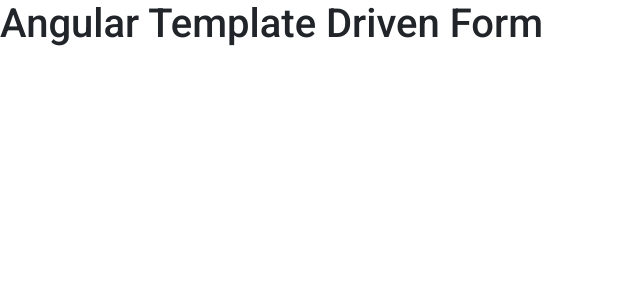
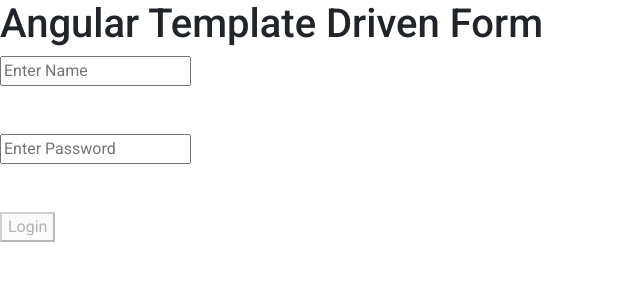
Before and after one commit to anil-sidhu/angular-12, an Angular app: page / in a window 1280 px wide. Shown: the top 300 px of the page, without its empty margins (0-640 px from the left). Built offline with nearby package versions, Linux system fonts and the light colour scheme.

Commit message:
done with tdf

```diff
--- a/src/app/app.component.html
+++ b/src/app/app.component.html
@@ -1 +1,12 @@
 <h1>{{ title }}</h1>
+<form #loginForm="ngForm" (ngSubmit)="loginUser(loginForm.value)">
+  <input type="email" required #name="ngModel" pattern="[a-zA-Z]+$" name="name" placeholder="Enter Name" ngModel />
+  <br />
+  <span *ngIf="name.invalid && name.touched" style="color: red;" >Please enter a Valid input</span><br />
+  <br />
+  <input type="password" name="password" minlength="2" required #password="ngModel" placeholder="Enter Password" ngModel />
+  <br />
+  <span *ngIf="password.invalid && password.touched" style="color: red;" >Please enter a Valid input</span><br />
+  <br />
+  <button [disabled]="loginForm.invalid">Login</button>
+</form>
--- a/src/app/app.component.ts
+++ b/src/app/app.component.ts
@@ -6,4 +6,8 @@
 })
 export class AppComponent {
   title = 'Angular Template Driven Form';
+  loginUser(item:any)
+  {
+    console.warn(item);
+  }
 }
--- a/src/app/app.module.ts
+++ b/src/app/app.module.ts
@@ -1,9 +1,10 @@
 import { NgModule } from '@angular/core';
 import { BrowserModule } from '@angular/platform-browser';
 import { AppComponent } from './app.component';
+import {FormsModule} from '@angular/forms'
 @NgModule({
   declarations: [AppComponent],
-  imports: [BrowserModule],
+  imports: [BrowserModule,FormsModule],
   providers: [],
   bootstrap: [AppComponent],
 })
```
